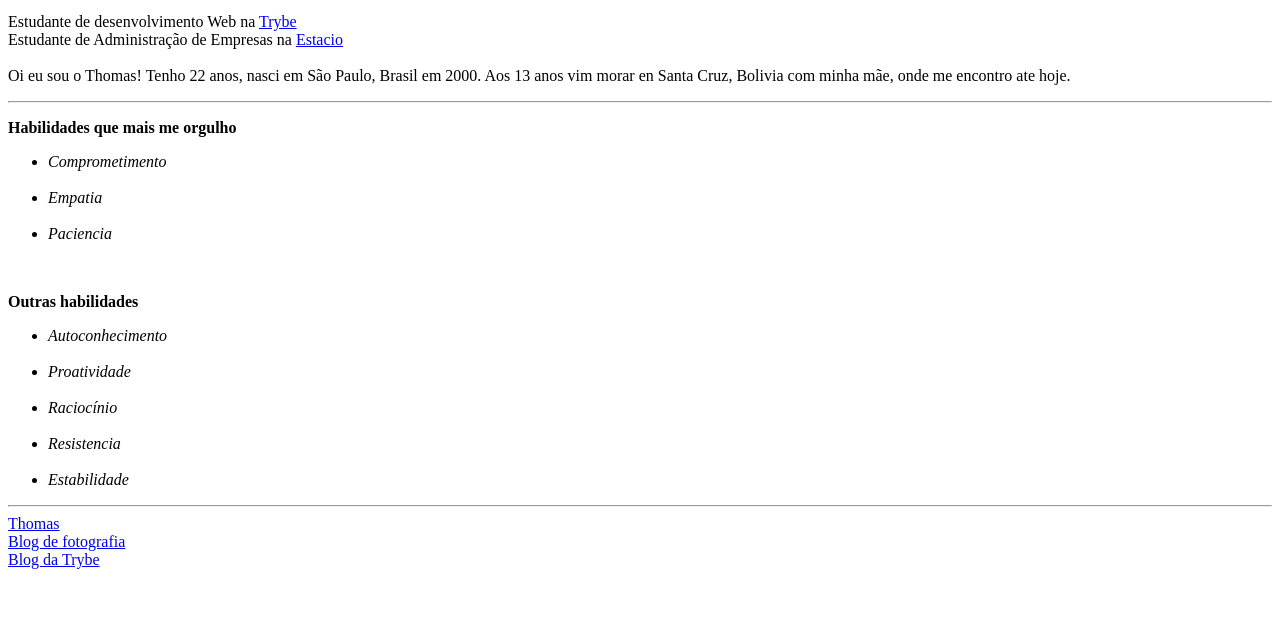
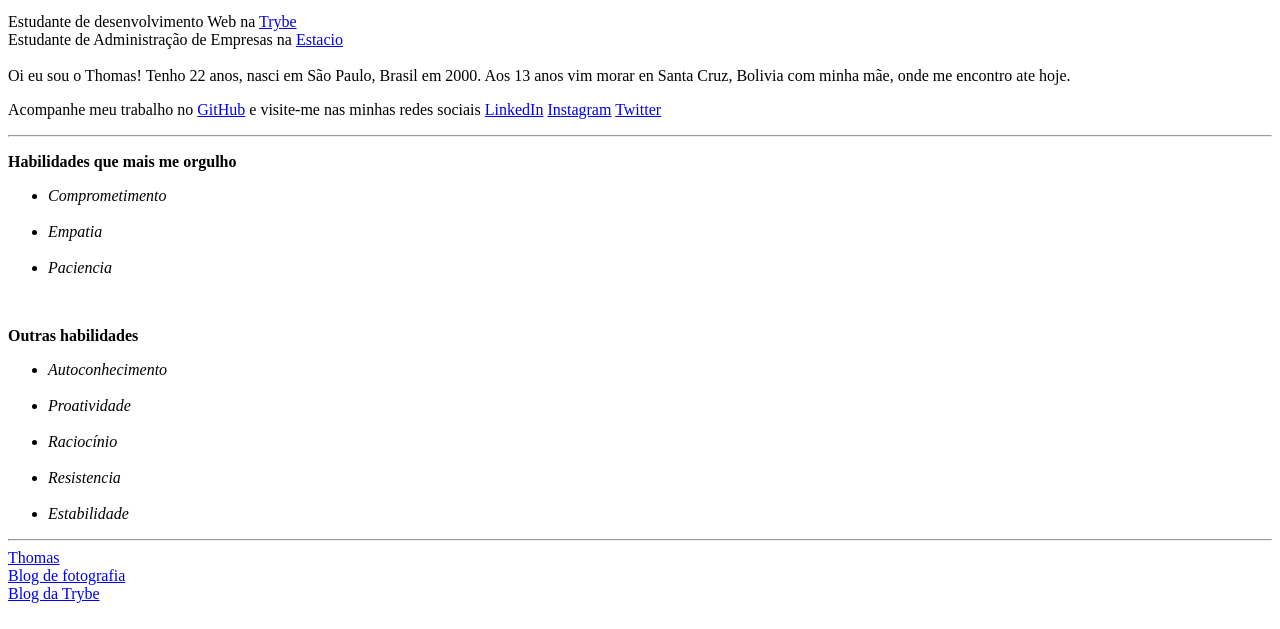
Before and after one commit to thomasboospegler/thomasboospegler.github.io, a plain HTML site: page index.html in a window 1280 px wide. Shown: the part 171-800 px from the top of the page. Drawn offline with Linux system fonts and the light colour scheme.

Commit message:
Update descrição

```diff
--- a/index.html
+++ b/index.html
@@ -19,7 +19,7 @@
 <p id="descrição">Estudante de desenvolvimento Web na <a href="https://www.betrybe.com/" target="_blank">Trybe</a><br>
 Estudante de Administração de Empresas na <a href="https://estacio.br/" target="_blank">Estacio</a><br>
 <br>Oi eu sou o Thomas! Tenho 22 anos, nasci em São Paulo, Brasil em 2000. Aos 13 anos vim morar en Santa Cruz, Bolivia com minha mãe, onde me encontro ate hoje.</p>
-
+<p>Acompanhe meu trabalho no <a href="https://github.com/thomasboospegler">GitHub</a> e visite-me nas minhas redes sociais <a href="https://www.linkedin.com/in/thomasboospegler/">LinkedIn</a>  <a href="https://www.instagram.com/thomaspegler_/">Instagram</a>  <a href="https://twitter.com/thomasbpegler">Twitter</a></p>
 <hr>
 <!-- Habilidades -->
 <p id="principais habilidades"><strong>Habilidades que mais me orgulho</strong></p>
```
